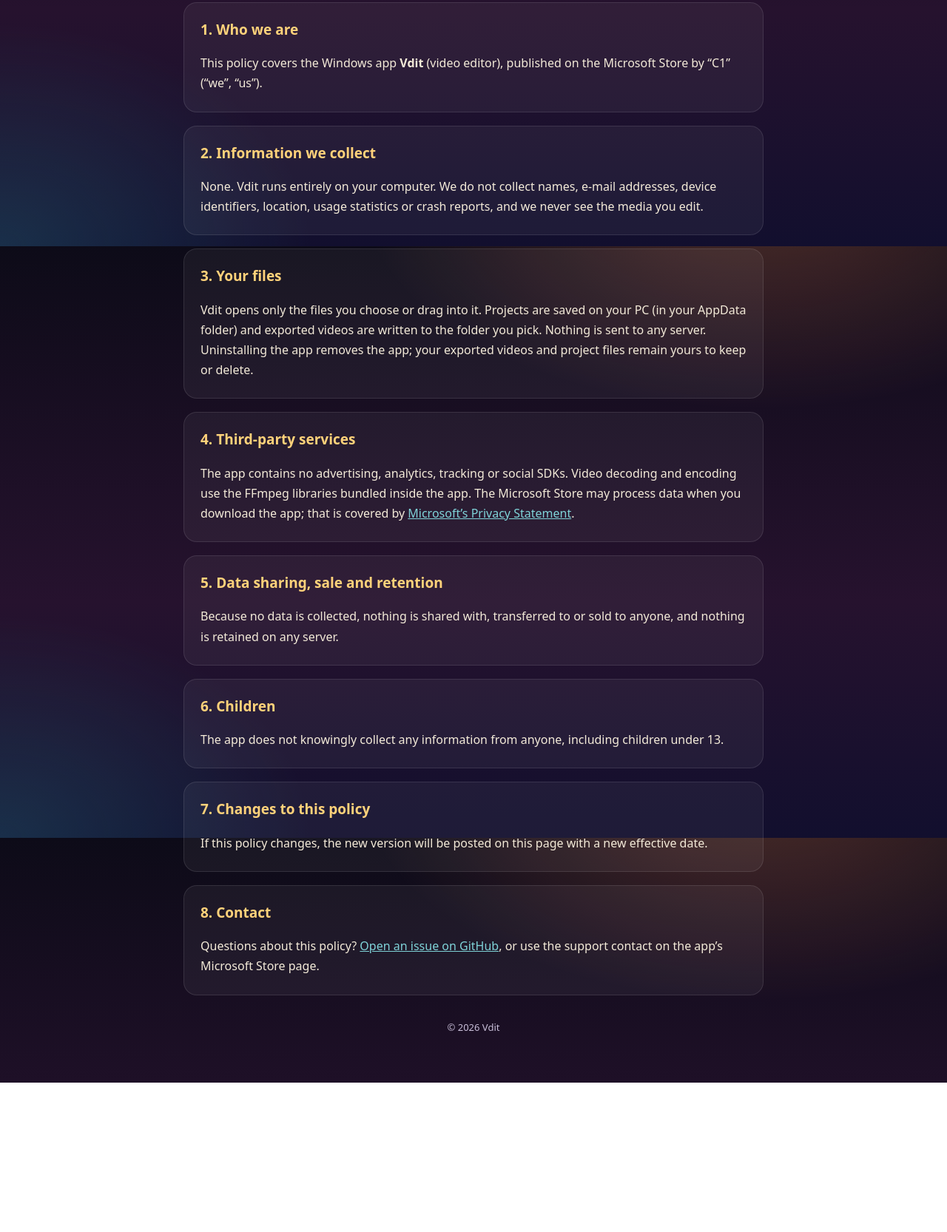
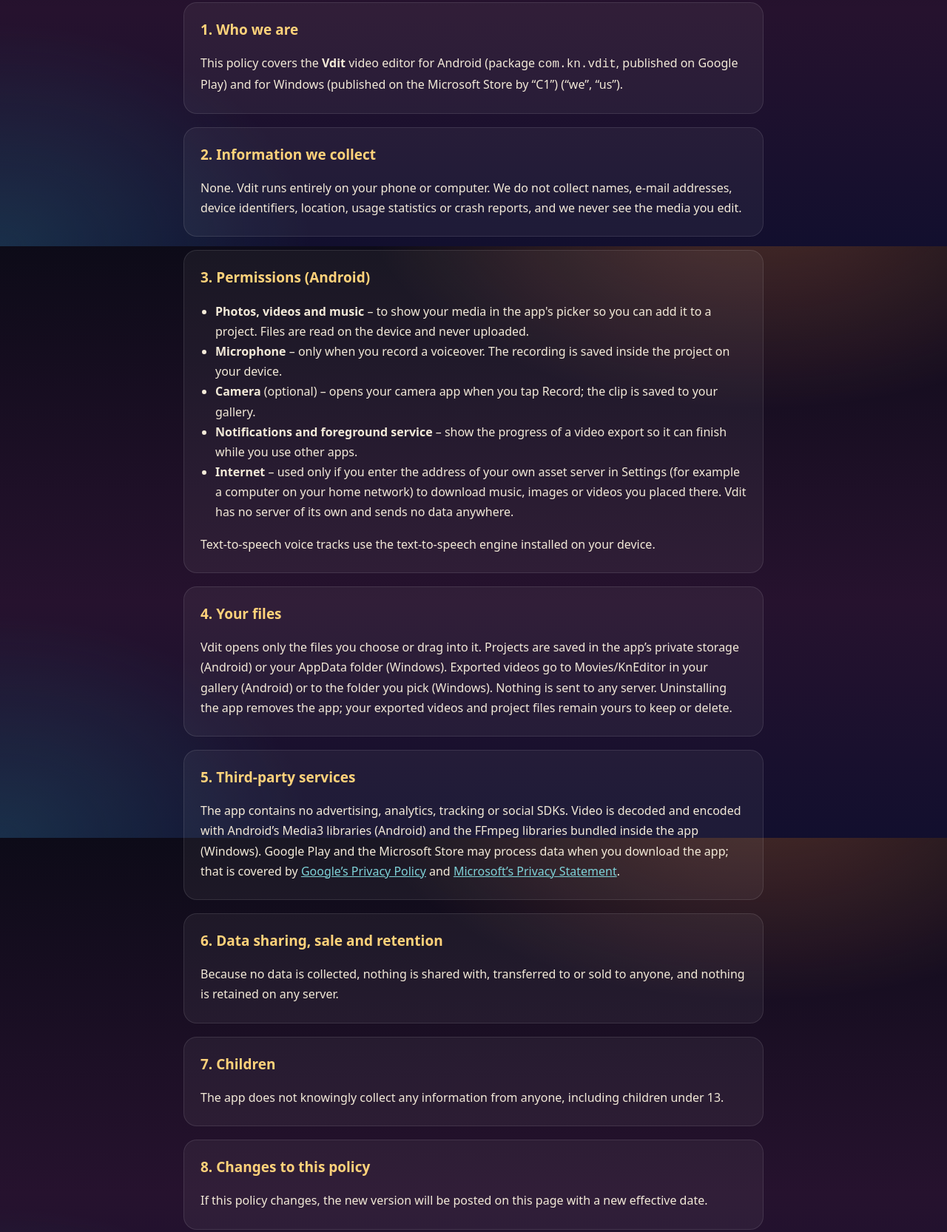
Before and after one commit to epicproject/vdit-privacy, a plain HTML site: page index.html in a window 1280 px wide. Shown: the part 467-2133 px from the top of the page at 74% size. Before the commit the page ends 1931 px from the top, so only its background shows below. Drawn offline with Linux system fonts and the light colour scheme.

Commit message:
Cover the Android app in the privacy policy

```diff
--- a/index.html
+++ b/index.html
@@ -4,7 +4,7 @@
 <meta charset="utf-8">
 <meta name="viewport" content="width=device-width, initial-scale=1">
 <title>Privacy Policy – Vdit</title>
-<meta name="description" content="Privacy policy for the Vdit video editor for Windows. The app collects no personal data.">
+<meta name="description" content="Privacy policy for the Vdit video editor for Android and Windows. The app collects no personal data.">
 <link rel="icon" href="icon.png">
 <style>
   :root { --bg: #0d0b18; --bg2: #26122e; --text: #f3ead8; --muted: #c9bfd9; --accent: #ff5a6e; --gold: #ffd27a; --teal: #7fd3d8; }
@@ -33,49 +33,61 @@
     <img src="icon.png" alt="Vdit icon">
     <h1>V<span>DIT</span></h1>
     <div class="sub">Privacy Policy</div>
-    <p class="sub" style="letter-spacing:.08em;text-transform:none">Effective date: 22 November 2026</p>
+    <p class="sub" style="letter-spacing:.08em;text-transform:none">Effective date: 22 November 2026 · covers Android and Windows</p>
   </header>
 
-  <div class="summary"><b>In short:</b> Vdit is an offline video editor. Your videos, photos, music and projects stay on your PC. The app does not collect, upload, share or sell any personal data, and it has no accounts, no ads and no analytics.</div>
+  <div class="summary"><b>In short:</b> Vdit is an offline video editor. Your videos, photos, music, recordings and projects stay on your device. The app does not collect, upload, share or sell any personal data, and it has no accounts, no ads and no analytics.</div>
 
   <section>
     <h2>1. Who we are</h2>
-    <p>This policy covers the Windows app <b>Vdit</b> (video editor), published on the Microsoft Store by “C1” (“we”, “us”).</p>
+    <p>This policy covers the <b>Vdit</b> video editor for Android (package <code>com.kn.vdit</code>, published on Google Play) and for Windows (published on the Microsoft Store by “C1”) (“we”, “us”).</p>
   </section>
 
   <section>
     <h2>2. Information we collect</h2>
-    <p>None. Vdit runs entirely on your computer. We do not collect names, e-mail addresses, device identifiers, location, usage statistics or crash reports, and we never see the media you edit.</p>
+    <p>None. Vdit runs entirely on your phone or computer. We do not collect names, e-mail addresses, device identifiers, location, usage statistics or crash reports, and we never see the media you edit.</p>
   </section>
 
   <section>
-    <h2>3. Your files</h2>
-    <p>Vdit opens only the files you choose or drag into it. Projects are saved on your PC (in your AppData folder) and exported videos are written to the folder you pick. Nothing is sent to any server. Uninstalling the app removes the app; your exported videos and project files remain yours to keep or delete.</p>
+    <h2>3. Permissions (Android)</h2>
+    <ul>
+      <li><b>Photos, videos and music</b> – to show your media in the app's picker so you can add it to a project. Files are read on the device and never uploaded.</li>
+      <li><b>Microphone</b> – only when you record a voiceover. The recording is saved inside the project on your device.</li>
+      <li><b>Camera</b> (optional) – opens your camera app when you tap Record; the clip is saved to your gallery.</li>
+      <li><b>Notifications and foreground service</b> – show the progress of a video export so it can finish while you use other apps.</li>
+      <li><b>Internet</b> – used only if you enter the address of your own asset server in Settings (for example a computer on your home network) to download music, images or videos you placed there. Vdit has no server of its own and sends no data anywhere.</li>
+    </ul>
+    <p>Text-to-speech voice tracks use the text-to-speech engine installed on your device.</p>
   </section>
 
   <section>
-    <h2>4. Third-party services</h2>
-    <p>The app contains no advertising, analytics, tracking or social SDKs. Video decoding and encoding use the FFmpeg libraries bundled inside the app. The Microsoft Store may process data when you download the app; that is covered by <a href="https://privacy.microsoft.com/privacystatement" rel="noopener">Microsoft’s Privacy Statement</a>.</p>
+    <h2>4. Your files</h2>
+    <p>Vdit opens only the files you choose or drag into it. Projects are saved in the app’s private storage (Android) or your AppData folder (Windows). Exported videos go to Movies/KnEditor in your gallery (Android) or to the folder you pick (Windows). Nothing is sent to any server. Uninstalling the app removes the app; your exported videos and project files remain yours to keep or delete.</p>
   </section>
 
   <section>
-    <h2>5. Data sharing, sale and retention</h2>
+    <h2>5. Third-party services</h2>
+    <p>The app contains no advertising, analytics, tracking or social SDKs. Video is decoded and encoded with Android’s Media3 libraries (Android) and the FFmpeg libraries bundled inside the app (Windows). Google Play and the Microsoft Store may process data when you download the app; that is covered by <a href="https://policies.google.com/privacy" rel="noopener">Google’s Privacy Policy</a> and <a href="https://privacy.microsoft.com/privacystatement" rel="noopener">Microsoft’s Privacy Statement</a>.</p>
+  </section>
+
+  <section>
+    <h2>6. Data sharing, sale and retention</h2>
     <p>Because no data is collected, nothing is shared with, transferred to or sold to anyone, and nothing is retained on any server.</p>
   </section>
 
   <section>
-    <h2>6. Children</h2>
+    <h2>7. Children</h2>
     <p>The app does not knowingly collect any information from anyone, including children under 13.</p>
   </section>
 
   <section>
-    <h2>7. Changes to this policy</h2>
+    <h2>8. Changes to this policy</h2>
     <p>If this policy changes, the new version will be posted on this page with a new effective date.</p>
   </section>
 
   <section>
-    <h2>8. Contact</h2>
-    <p>Questions about this policy? <a href="https://github.com/epicproject/vdit-privacy/issues">Open an issue on GitHub</a>, or use the support contact on the app’s Microsoft Store page.</p>
+    <h2>9. Contact</h2>
+    <p>Questions about this policy? <a href="https://github.com/epicproject/vdit-privacy/issues">Open an issue on GitHub</a>, or use the developer contact on the app’s Google Play or Microsoft Store page.</p>
   </section>
 
   <footer>© 2026 Vdit</footer>
```
